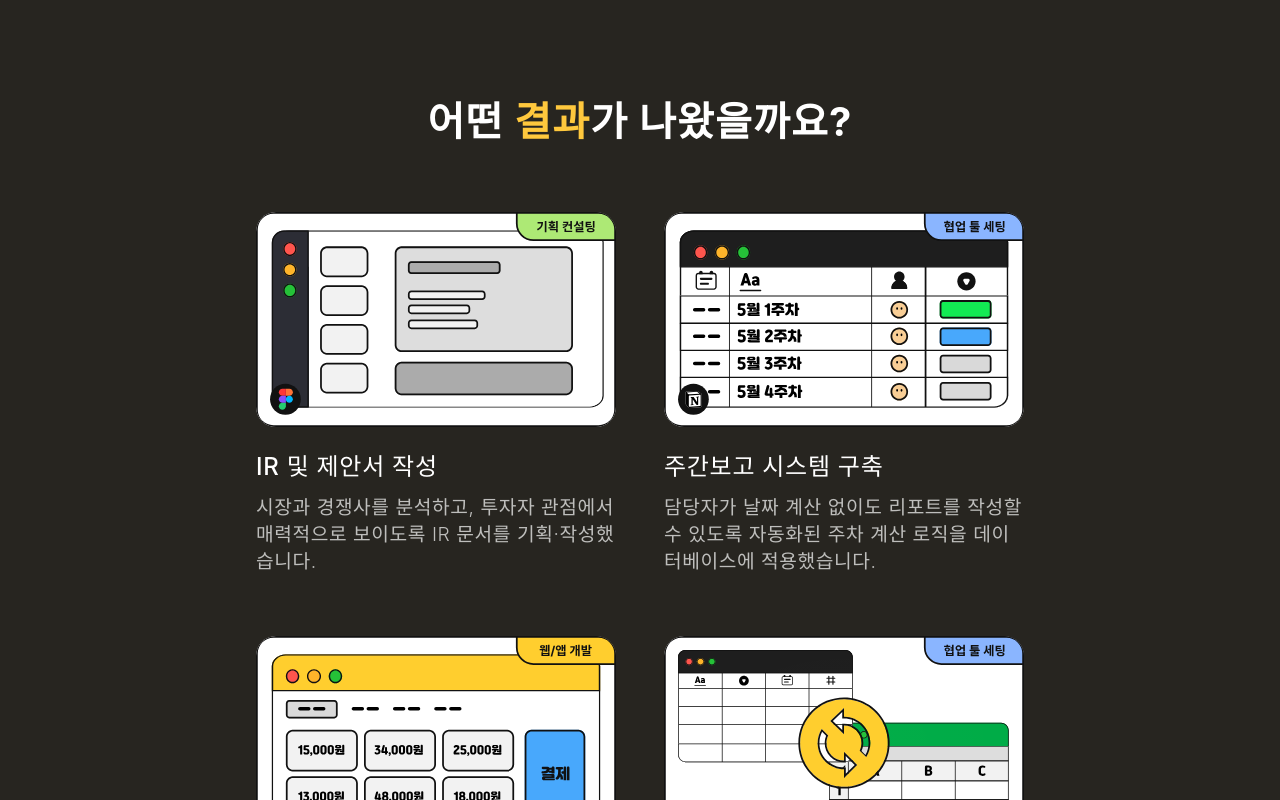
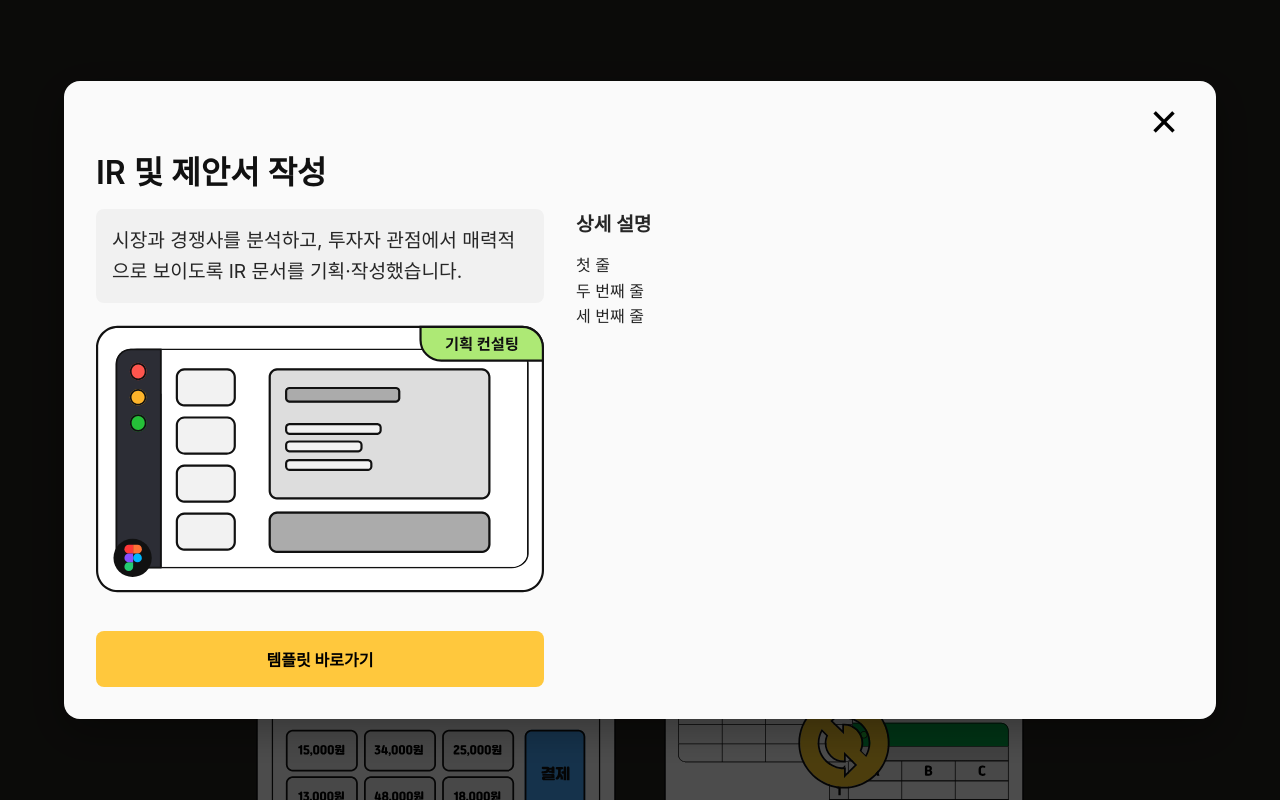
Before and after one commit to nogglee/nogglee, a plain HTML site: page index.html in a window 1280 px wide. Both pictures are taken after a click on the element 436 px from the left and 2774 px from the top of the page. Shown: the part 2374-3174 px from the top of the page. Drawn offline with nearby package versions, Linux system fonts and the light colour scheme.

Commit message:
feat: 템플릿/포트폴리오 모달 구현

```diff
--- /dev/null
+++ b/m/templatemodal.html
@@ -0,0 +1,183 @@
+<template id="template-modal-component">
+	<style>
+		.modal {
+			position: fixed;
+			top: 50%;
+			left: 50%;
+			transform: translate(-50%, -50%);
+			width: 100vw;
+			height: 100vh;
+			display: none;
+			justify-content: center;
+			align-items: center;
+			background-color: rgba(0,0,0,0.7);
+			z-index: 20000;
+		}
+
+		.modal.show {
+			display: flex !important;
+		}
+
+		.modal_content {
+			background: #fafafa;
+			padding: 0 2rem;
+			border-radius: 1rem;
+			max-width: 72rem;
+			width: 90%;
+			max-height: 90vh;
+			overflow-y: auto;
+			box-shadow: 0 12px 40px rgba(0, 0, 0, 0.3);
+			position: relative;
+			display: flex;
+			flex-direction: column;
+			margin: 4rem;
+			scrollbar-width: none;
+		}
+
+		.modal_close_bar {
+			width: 100%;
+			display: flex;
+			justify-content: flex-end;
+			background: #fafafa;
+			position: sticky;
+			top: 0;
+			z-index: 30000;
+			padding: 1rem 0 0 0;
+		}
+
+		.modal_close {
+			font-size: 3rem;
+			background: none;
+			line-height: 1;
+			border: none;
+			cursor: pointer;
+		}
+
+		.modal_body {
+			display: flex;
+			gap: 2rem;
+			flex-wrap: wrap;
+		}
+
+		.modal_preview {
+			background: #fafafa;
+			flex: 1 1 20rem;
+			max-width: 40rem;
+			position: sticky;
+			top: 48px;
+			align-self: flex-start;
+			z-index: 21000;
+		}
+
+		.modal_preview iframe,
+		.modal_preview img {
+			width: 100%;
+			aspect-ratio: 16/10;
+			border-radius: 8px;
+			display: block;
+		}
+
+		.modal_preview img {
+			display: none;
+		}
+
+		.modal_detail {
+			color: #262626;
+			position: relative;
+			flex: 1 1 30rem;
+			min-width: 0;
+			display: flex;
+			flex-direction: column;
+			overflow-y: auto;
+			max-height: calc(90vh - 300px);
+		}
+
+		.template_link {
+			display: block;
+			margin: 2rem 0;
+			padding: 1rem;
+			background: #ffc83d;
+			text-align: center;
+			font-weight: bold;
+			text-decoration: none;
+			color: black;
+			border-radius: 8px;
+			font-size: 1rem;
+		}
+		#modal_title {
+			color: #111;
+			font-size: 2rem;
+			font-weight: 600;
+			margin: 0 0 1rem 0;
+		}
+		#modal_description {
+			padding: 1rem;
+			background-color: #F1F1F1;
+			color: #262626;
+			border-radius: 8px;
+			font-size: 1.2rem;
+			line-height: 1.6;
+			margin: 0 0 1rem 0;
+		}
+		#modal_content {
+			font-size: 1rem;
+			line-height: 1.6;
+			overflow-y: auto;
+			flex: 1;
+			min-height: 0;
+			padding-bottom: 2rem;
+		}
+		#modal_content img {
+			width: 100%;
+			border-radius: 8px;
+		}
+		strong {
+			font-weight: 600;
+		}
+		.scroll_wrapper {
+			position: relative;
+			flex: 1;
+			min-height: 0;
+			overflow-y: auto;
+		}
+		.fade_out {
+			position: absolute;
+			bottom: 0;
+			left: 0;
+			height: 4rem;
+			width: 100%;
+			background: linear-gradient(to bottom, rgba(250, 250, 250, 0) 0%, #fafafa 100%);
+			pointer-events: none;
+		}
+		.modal_sub_title {
+			font-size: 1.2rem;
+			font-weight: 600;
+			margin: 0 0 1rem 0;
+		}
+	</style>
+
+	<div id="template_modal" class="modal">
+		<div class="modal_content">
+			<div class="modal_close_bar">
+				<button class="modal_close" onclick="closeModal()">×</button>
+			</div>
+			<h2 id="modal_title"></h2>
+			<div class="modal_body">
+				<div class="modal_preview">
+					<p id="modal_description" class="description"></p>
+					<iframe id="modal_video" src="" frameborder="0" allowfullscreen></iframe>
+					<img id="modal_image" src="" alt="템플릿 이미지" />
+					<a id="modal_link" class="template_link" target="_blank">템플릿 바로가기</a>
+				</div>
+				<div class="modal_detail">
+					<div class="scroll_wrapper">
+						<div class="modal_sub_title">상세 설명</div>
+						<div id="modal_content" class="content_text">
+						</div>
+					</div>
+					<div class="fade_out"></div>
+				</div>
+			</div>
+		</div>
+	</div>
+</template>
--- a/m/web.css
+++ b/m/web.css
@@ -136,3 +136,6 @@ section {
 	align-items: center;
 	width: 100%;
 }
+template-modal-component {
+	display: contents;
+}
--- a/web.mjs
+++ b/web.mjs
@@ -9,6 +9,12 @@ export async function Start()
 	if (isMobile && !isAlreadyOnM) {
 		location.replace('https://m.nogglee.com' + location.pathname + location.search + location.hash);
 		return;
+	}
+
+	if (!document.querySelector('template-modal-component')) {
+		const modalComponent = document.createElement('template-modal-component');
+		document.body.appendChild(modalComponent);
+		await modalComponent.ready;
 	}
 
 	const headerSection = document.getElementById('header_section');
@@ -76,8 +82,6 @@ export async function Start()
 			document.getElementById('contact')?.scrollIntoView({ behavior: 'smooth' });
 		};
 	});
-
-
 }
 
 // data
@@ -86,20 +90,21 @@ const TEMPLATE_DATA = [
 	{
 		id: 1,
 		title: 'PM을 위한 프로젝트 관리',
-		description: '업무 분배에 최적화된 템플릿입니다. 업무 우선순위, 마감일, 진행 현황까지 한눈에 파악할 수 있습니다.',
+		description: '업무 분배에 최적화된 템플릿입니다.<br>업무 우선순위, 마감일, 진행 현황까지 한눈에 파악할 수 있습니다.',
+		content: '<img src="/m/a/t/1-1.png"><strong>업무 영역 뷰</strong><br><ul><li>기획, 개발환경설정, 마케팅, 경영지원 등 업무 영역별로 나뉜 전체 Task를 한눈에 조망할 수 있는 구조입니다.</li><li>Task 우선순위, 상태, 담당자, 일정, 진행률까지 함께 관리됩니다.</li></ul><img src="/m/a/t/1-2.png"><strong>기능 유형 뷰</strong><br><ul><li>기능별 단위(로그인, 게시판, 마이페이지 등)로 Task를 나누어 제품 중심의 개발 흐름을 정리할 수 있는 뷰입니다.</li><li>하나의 기능이 여러 업무 영역에 걸쳐 있을 경우 특히 유용합니다.</li></ul><img src="/m/a/t/1-3.png"><strong>진행현황 뷰</strong><br><ul><li>칸반보드 형식으로 진행현황별 Task를 조회할 수 있습니다.</li></ul><img src="/m/a/t/1-4.png"><strong>타임라인 뷰</strong><br><ul><li>간트차트 형식으로 프로젝트 일정을 시각화할 수 있습니다.</li></ul><br><strong>이런 분께 추천합니다.</strong><br><ul><li>협업 시스템 설계를 처음하는 팀 리더</li><li>기능 단위로 프로젝트를 파악하고 싶은 기획자/PM</li></ul>',
 		type: 'notion',
 		link: 'https://www.notion.com/ko/templates/pm',
-		video: 'https://www.youtube.com/embed/vmL-XgxwQZU?si=gcctn4yt752_3s0mm',
-		image: '/m/a/t/t_01.svg'
+		video: '',
+		image: '/m/a/t/1.svg'
 	},
 	{
 		id: 2,
 		title: 'PM을 위한 WBS',
 		description: '일정 관리에 최적화된 템플릿입니다. 담당자, 마감일, 진척도를 시각적으로 확인하며 실행 중심의 일정관리가 가능합니다.',
 		type: 'sheets',
-		link: 'https://docs.google.com/spreadsheets/d/1ceGJy4js9K6_IFYVcwGDFlxyX54nE7afUDcxcG7fneg/edit?usp=sharing',
-		video: 'https://www.youtube.com/embed/vmL-XgxwQZU?si=gcctn4yt752_3s0m',
-		image: '/m/a/t/t_02.svg'
+		link: '',
+		video: '',
+		image: '/m/a/t/2.svg'
 	},
 	{
 		id: 3,
@@ -107,8 +112,8 @@ const TEMPLATE_DATA = [
 		description: '아이디어를 시각적으로 정리할 수 있는 스토리보드 템플릿입니다. 기획안의 핵심 흐름을 팀과 공유할 수 있습니다.',
 		type: 'figma',
 		link: 'https://www.figma.com/community/file/1500835421501275212/storybaord',
-		video: 'https://www.youtube.com/embed/vmL-XgxwQZU?si=gcctn4yt752_3s0m',
-		image: '/m/a/t/t_03.svg'
+		video: '',
+		image: '/m/a/t/3.svg'
 	}
 ];
 
@@ -117,10 +122,11 @@ const PORTFOLIO_DATA = [
 		id: 1,
 		title: 'IR 및 제안서 작성',
 		description: '시장과 경쟁사를 분석하고, 투자자 관점에서 매력적으로 보이도록 IR 문서를 기획·작성했습니다.',
+		content: '첫 줄<br>두 번째 줄<br>세 번째 줄',
 		type: 'plans',
 		link: 'https://www.notion.com/ko/templates/pm',
-		video: 'https://www.youtube.com/embed/vmL-XgxwQZU?si=gcctn4yt752_3s0mm',
-		image: '/m/a/p/p_01.svg'
+		video: '',
+		image: '/m/a/p/1.svg'
 	},
 	{
 		id: 2,
@@ -128,8 +134,8 @@ const PORTFOLIO_DATA = [
 		description: '담당자가 날짜 계산 없이도 리포트를 작성할 수 있도록 자동화된 주차 계산 로직을 데이터베이스에 적용했습니다.',
 		type: 'tools',
 		link: '#',
-		video: 'https://www.youtube.com/embed/vmL-XgxwQZU?si=gcctn4yt752_3s0m',
-		image: '/m/a/p/p_02.svg'
+		video: '',
+		image: '/m/a/p/2.svg'
 	},
 	{
 		id: 3,
@@ -137,8 +143,8 @@ const PORTFOLIO_DATA = [
 		description: '상품, 재고, 고객, 매출까지 통합 관리할 수 있는 POS 프로그램을 기획하고 개발했습니다.',
 		type: 'apps',
 		link: '#',
-		video: 'https://www.youtube.com/embed/vmL-XgxwQZU?si=gcctn4yt752_3s0m',
-		image: '/m/a/p/p_03.svg'
+		video: '',
+		image: '/m/a/p/3.svg'
 	},
 	{
 		id: 4,
@@ -146,8 +152,8 @@ const PORTFOLIO_DATA = [
 		description: '보안 이슈로 인해 노션 사용이 어려운 고객사를 위해, 데이터를 자동 전송하는 구글시트 연동 시스템을 구축했습니다.',
 		type: 'tools',
 		link: '#',
-		video: 'https://www.youtube.com/embed/vmL-XgxwQZU?si=gcctn4yt752_3s0m',
-		image: '/m/a/p/p_04.svg'
+		video: '',
+		image: '/m/a/p/4.svg'
 	},
 	{
 		id: 5,
@@ -155,8 +161,8 @@ const PORTFOLIO_DATA = [
 		description: '스토리보드와 플로우차트를 기반으로, 사용자 흐름과 기능 정의를 명확히 정리했습니다.',
 		type: 'plans',
 		link: '#',
-		video: 'https://www.youtube.com/embed/vmL-XgxwQZU?si=gcctn4yt752_3s0m',
-		image: '/m/a/p/p_05.svg'
+		video: '',
+		image: '/m/a/p/5.svg'
 	},
 	{
 		id: 6,
@@ -164,8 +170,8 @@ const PORTFOLIO_DATA = [
 		description: '컴포넌트 중심의 디자인 시스템을 설계하여 개발과 협업 효율을 높였습니다.',
 		type: 'plans',
 		link: '#',
-		video: 'https://www.youtube.com/embed/vmL-XgxwQZU?si=gcctn4yt752_3s0m',
-		image: '/m/a/p/p_06.svg'
+		video: '',
+		image: '/m/a/p/6.svg'
 	}
 ];
 
@@ -352,6 +358,62 @@ class TemplateCardComponent extends HTMLElement
 }
 customElements.define('template-card-component', TemplateCardComponent);
 
+class TemplateModalComponent extends HTMLElement {
+	constructor() {
+		super();
+		this.ready = this.init();
+	}
+
+	async init() {
+		const success = await loadTemplate('templatemodal', 'template-modal-component', this);
+		if (!success) return;
+		this.modal = this.querySelector('#template_modal');
+		this.modal.querySelector('.modal_close').addEventListener('click', () => {
+			this.modal.classList.remove('show');
+			document.body.style.overflow = '';
+		});
+		window.addEventListener('keydown', (e) => {
+			if (e.key === 'Escape') {
+				this.modal?.classList.remove('show');
+				document.body.style.overflow = '';
+			}
+		});
+		this.modal.addEventListener('click', (e) => {
+			if (e.target === this.modal) {
+				this.modal.classList.remove('show');
+				document.body.style.overflow = '';
+			}
+		});
+	}
+
+	showModal(item) {
+		const modal = this.modal;
+		modal.querySelector('#modal_title').textContent = item.title;
+		modal.querySelector('#modal_description').innerHTML = item.description;
+		modal.querySelector('#modal_link').href = item.link;
+		modal.querySelector('#modal_content').innerHTML = item.content ?? '';
+
+		const iframe = modal.querySelector('#modal_video');
+		const img = modal.querySelector('#modal_image');
+
+		if (item.video) {
+			iframe.src = item.video;
+			iframe.style.display = 'block';
+		}
+		else {
+			iframe.src = '';
+			iframe.style.display = 'none';
+		}
+
+		img.src = item.image;
+		img.style.display = item.video ? 'none' : 'block';
+
+		modal.classList.add('show');
+		document.body.style.overflow = 'hidden';
+	}
+}
+customElements.define('template-modal-component', TemplateModalComponent);
+
 class PortfolioCardComponent extends HTMLElement {
 	constructor() {
 		super();
@@ -467,7 +529,12 @@ function renderSelectedPreviews(DATA_NAME, selector, ids) {
 		if (!item) return;
 		const element = document.createElement('div');
 		element.className = 'grid_item';
-		element.onclick = () => window.open(item.link, '_blank');
+		element.onclick = async () => {
+			const modalComponent = document.querySelector('template-modal-component');
+			if (!modalComponent) return;
+			await modalComponent.ready;
+			modalComponent.showModal(item);
+		};
 		element.innerHTML = `
 			<div class="grid_item_inner">
 				<img src="${item.image}" alt="${item.title}" />
```
Also changed, not shown: m/header.html (+1 -1 lines), m/a/p/1.svg (renamed from m/a/p/p_01.svg), m/a/p/2.svg (renamed from m/a/p/p_02.svg), m/a/p/3.svg (renamed from m/a/p/p_03.svg), m/a/p/4.svg (renamed from m/a/p/p_04.svg), m/a/p/5.svg (renamed from m/a/p/p_05.svg), m/a/p/6.svg (renamed from m/a/p/p_06.svg), m/a/t/1-1.png (added), m/a/t/1-2.png (added), m/a/t/1-3.png (added), m/a/t/1-4.png (added), m/a/t/1.svg (renamed from m/a/t/t_01.svg), m/a/t/2.svg (renamed from m/a/t/t_02.svg), m/a/t/3.svg (renamed from m/a/t/t_03.svg).
